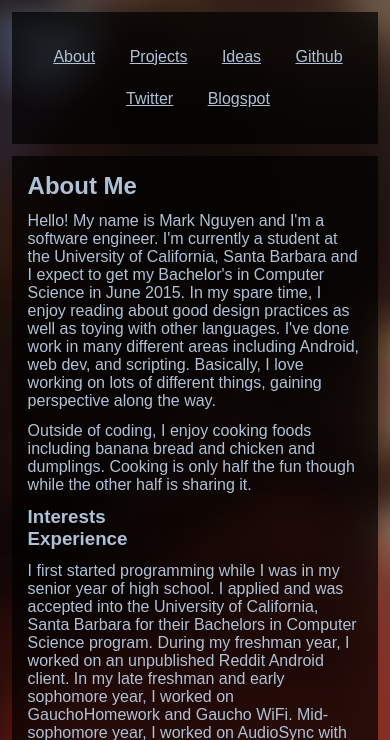
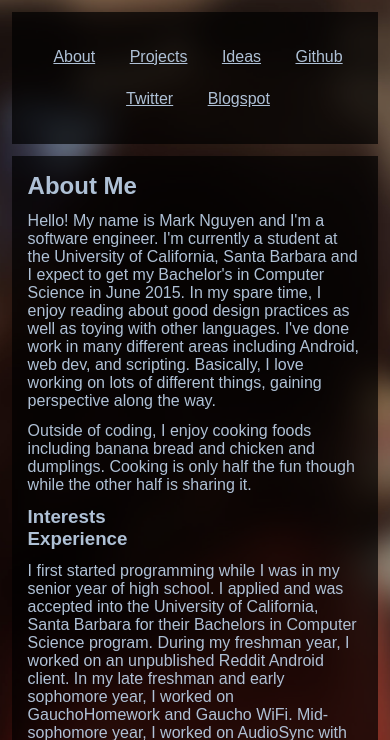
Before and after one commit to nguyenmp/mark-nguyen, a PHP site: page / in a window 390 px wide. Shown: the part 248-988 px from the top of the page. Run offline with PHP 8.4, Linux system fonts and the light colour scheme.

Commit message:
Disable blur on mobile and just use a progressive image that's preblurred

```diff
--- a/main.css
+++ b/main.css
@@ -7,7 +7,7 @@ html, body {
   overflow-x: hidden; }
 
 #background {
-  background-image: url("IMG_20150310_2139453.jpg");
+  background-image: url("IMG_20150310_2139454.jpg");
   background-color: black;
   background-size: cover;
   background-position: center;
@@ -20,6 +20,9 @@ html, body {
   left: -10vw;
   top: -10vh;
   z-index: -1; }
+  @media (max-width: 767px) {
+    #background {
+      -webkit-filter: brightness(60%); } }
 
 #title_container {
   width: 100%;
--- a/scss/heading.scss
+++ b/scss/heading.scss
@@ -12,7 +12,7 @@ html, body {
 }
 
 #background {
-    background-image: url("IMG_20150310_2139453.jpg");
+    background-image: url("IMG_20150310_2139454.jpg");
     background-color: black;
     background-size: cover;
     background-position: center;
@@ -25,6 +25,10 @@ html, body {
     left: -10vw;
     top: -10vh;
     z-index: -1;
+
+    @include mobile {
+        -webkit-filter: brightness(60%); // TODO: check compatability
+    }
 }
 
 #title_container {
```
Also changed, not shown: IMG_20150310_2139454.jpg (added).
